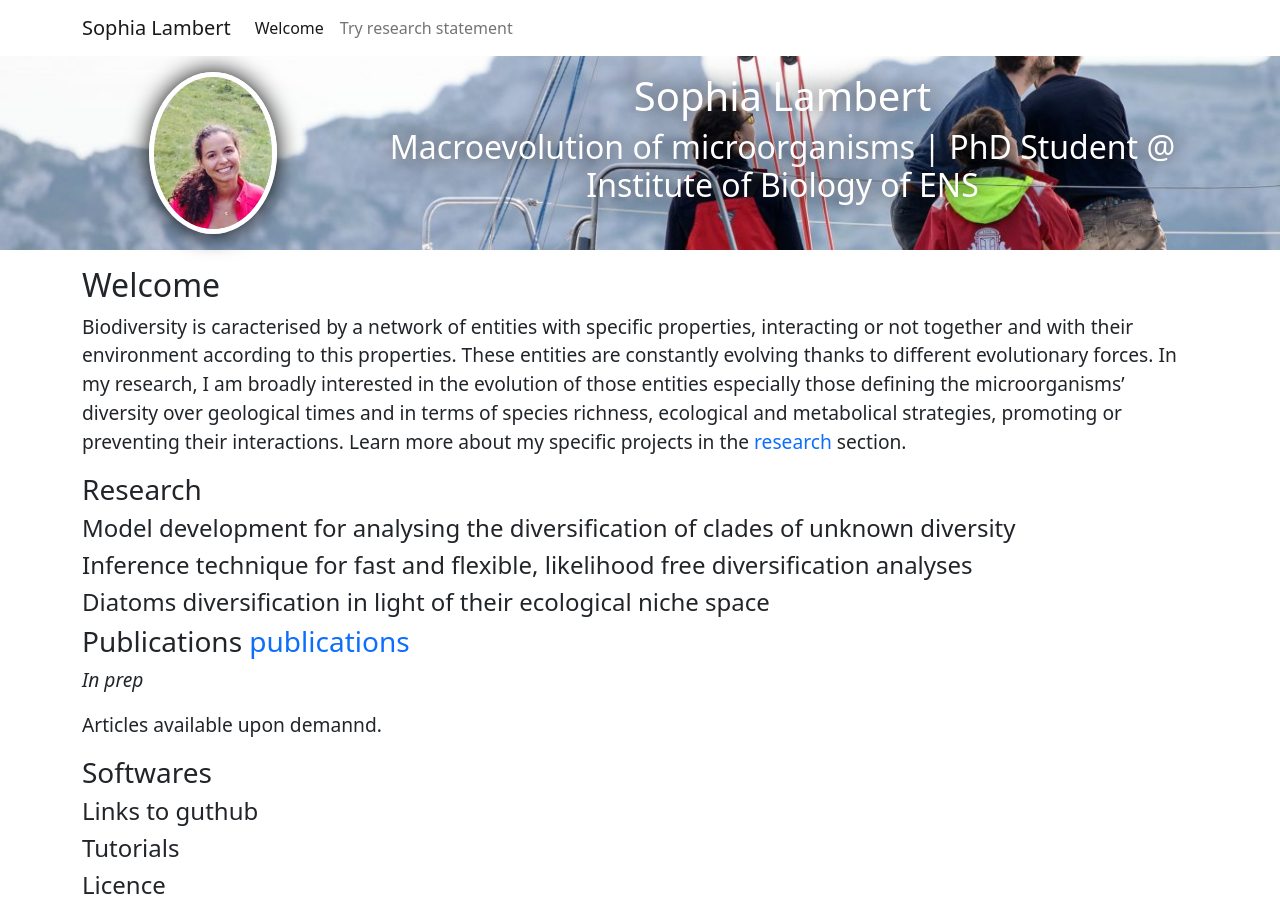
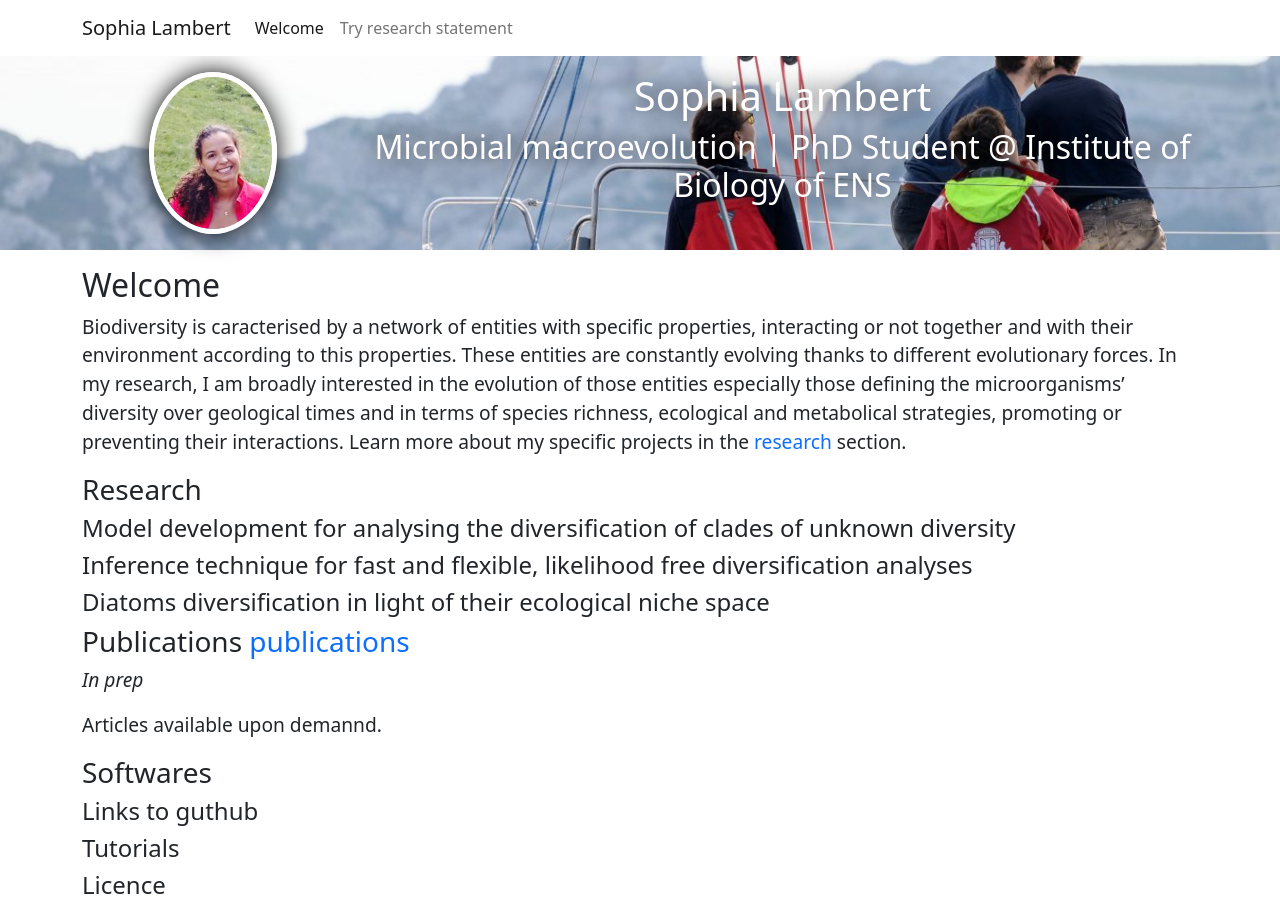
Before and after one commit to sophia-lambert/sophia-lambert.github.io, a Jekyll site: the page built from index.md, in a window 1280 px wide and 900 px high. Built offline with Jekyll 4.4.1, drawn with Linux system fonts in a browser that asks for light colours; our own code applies the rules of GitHub Pages for plain Markdown files.

Commit message:
Update _config.yml

```diff
--- a/_config.yml
+++ b/_config.yml
@@ -1,7 +1,7 @@
 # theme: jekyll-theme-cayman
 
 title: Sophia Lambert
-description: Macroevolution of microorganisms | PhD Student @ Institute of Biology of ENS
+description: Microbial macroevolution | PhD Student @ Institute of Biology of ENS
 
 highlighter: rouge
 date_format: "%b %-d, %Y"
```
